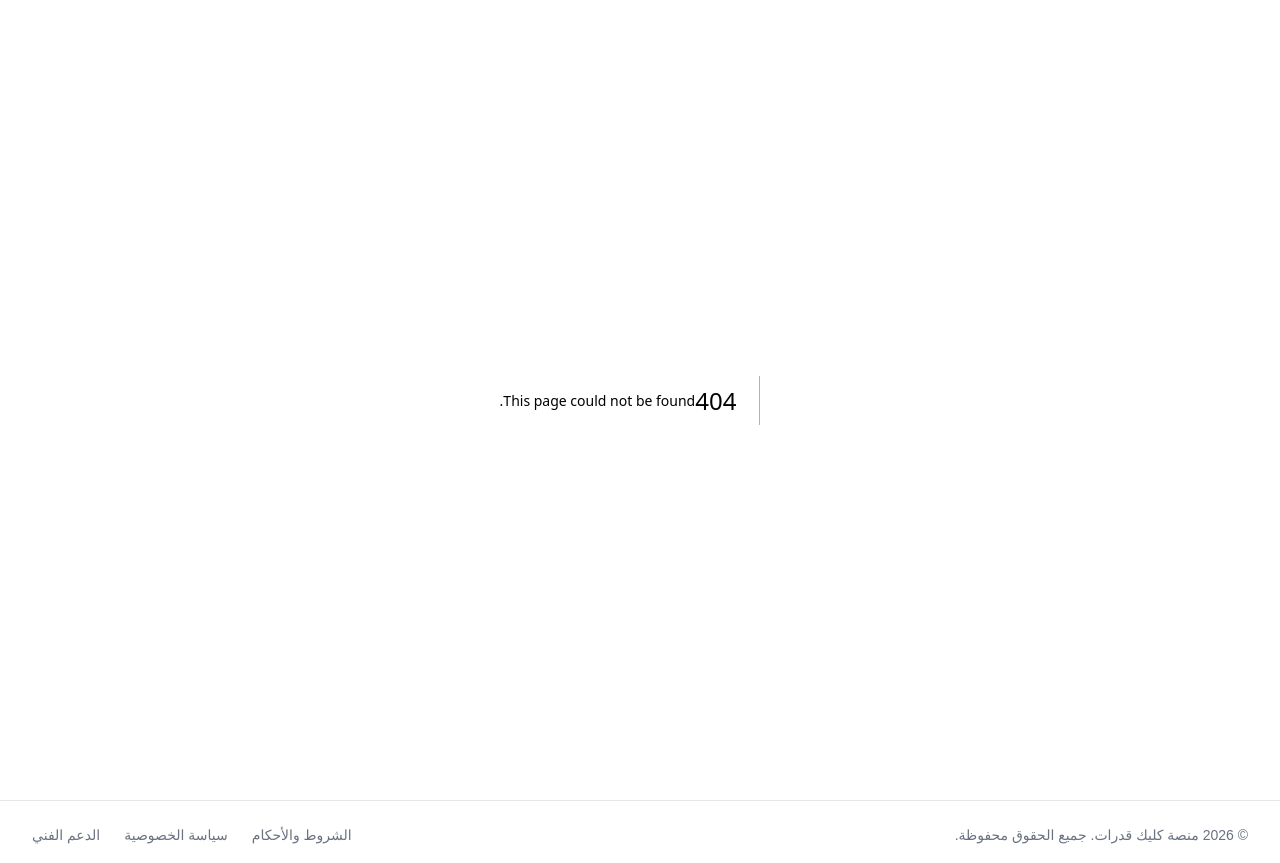
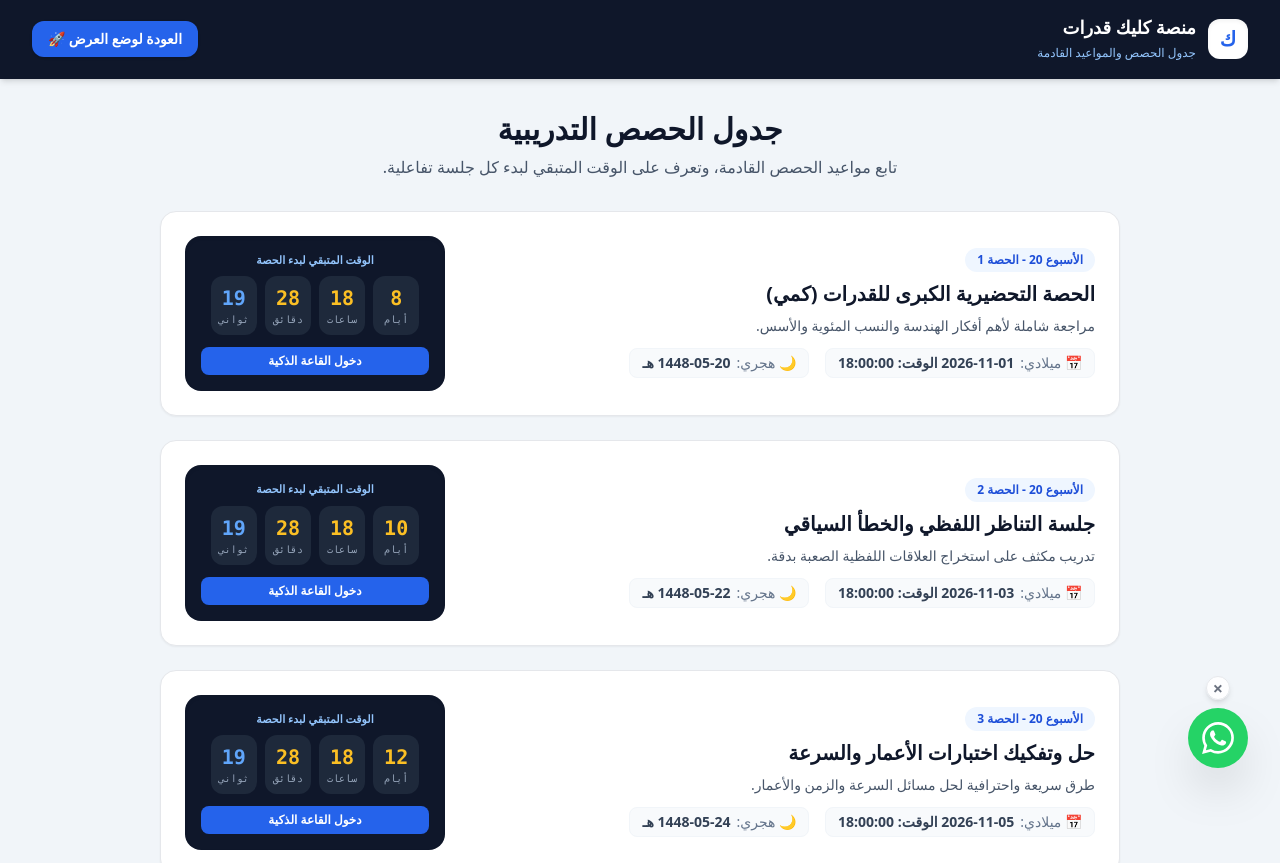
Before and after one commit to engaziasa-lang/engazia-app, a Next.js app: page /qudurat/schedule in a window 1280 px wide. Before the commit this address had no page. Shown: the top 863 px of the page. Built offline with nearby package versions, Linux system fonts and the light colour scheme.

Commit message:
Create page.tsx

```diff
--- /dev/null
+++ b/app/qudurat/schedule/page.tsx
@@ -0,0 +1,191 @@
+'use client';
+
+import React, { useState, useEffect } from 'react';
+
+// نموذج بيانات الحصص (يمكنك ربطها لاحقاً بملف JSON أو قاعدة بيانات)
+interface ClassItem {
+  id: string;
+  title: string;
+  week: number;
+  session: number;
+  gregorianDate: string; // مثال: "2026-11-01T16:00:00"
+  hijriDate: string;     // مثال: "1448-05-20 هـ"
+  description: string;
+}
+
+const upcomingClasses: ClassItem[] = [
+  {
+    id: '1',
+    title: 'الحصة التحضيرية الكبرى للقدرات (كمي)',
+    week: 20,
+    session: 1,
+    gregorianDate: '2026-11-01T18:00:00',
+    hijriDate: '1448-05-20 هـ',
+    description: 'مراجعة شاملة لأهم أفكار الهندسة والنسب المئوية والأسس.'
+  },
+  {
+    id: '2',
+    title: 'جلسة التناظر اللفظي والخطأ السياقي',
+    week: 20,
+    session: 2,
+    gregorianDate: '2026-11-03T18:00:00',
+    hijriDate: '1448-05-22 هـ',
+    description: 'تدريب مكثف على استخراج العلاقات اللفظية الصعبة بدقة.'
+  },
+  {
+    id: '3',
+    title: 'حل وتفكيك اختبارات الأعمار والسرعة',
+    week: 20,
+    session: 3,
+    gregorianDate: '2026-11-05T18:00:00',
+    hijriDate: '1448-05-24 هـ',
+    description: 'طرق سريعة واحترافية لحل مسائل السرعة والزمن والأعمار.'
+  }
+];
+
+export default function SchedulePage() {
+  const [timeLefts, setTimeLefts] = useState<Record<string, { days: number; hours: number; minutes: number; seconds: number; isExpired: boolean }>>({});
+
+  // حساب العد التنازلي لكل حصة بشكل دقيق ومستمر
+  useEffect(() => {
+    const updateTimers = () => {
+      const newTimeLefts: Record<string, any> = {};
+
+      upcomingClasses.forEach((cls) => {
+        const targetTime = new Date(cls.gregorianDate).getTime();
+        const now = new Date().getTime();
+        const difference = targetTime - now;
+
+        if (difference > 0) {
+          const days = Math.floor(difference / (1000 * 60 * 60 * 24));
+          const hours = Math.floor((difference % (1000 * 60 * 60 * 24)) / (1000 * 60 * 60));
+          const minutes = Math.floor((difference % (1000 * 60 * 60)) / (1000 * 60));
+          const seconds = Math.floor((difference % (1000 * 60)) / 1000);
+
+          newTimeLefts[cls.id] = { days, hours, minutes, seconds, isExpired: false };
+        } else {
+          newTimeLefts[cls.id] = { days: 0, hours: 0, minutes: 0, seconds: 0, isExpired: true };
+        }
+      });
+
+      setTimeLefts(newTimeLefts);
+    };
+
+    updateTimers();
+    const interval = setInterval(updateTimers, 1000);
+    return () => clearInterval(interval);
+  }, []);
+
+  return (
+    <div className="min-h-screen bg-slate-100 flex flex-col font-sans" dir="rtl">
+
+      {/* الشريط العلوي */}
+      <header className="bg-slate-900 text-white px-4 md:px-8 py-4 flex justify-between items-center shadow-md">
+        <div className="flex items-center gap-3">
+          <div className="w-10 h-10 rounded-xl overflow-hidden shadow-inner bg-white flex items-center justify-center">
+            <span className="text-blue-600 font-extrabold text-xl">ك</span>
+          </div>
+          <div>
+            <h1 className="font-bold text-lg leading-tight">منصة كليك قدرات</h1>
+            <span className="text-blue-300 text-xs">جدول الحصص والمواعيد القادمة</span>
+          </div>
+        </div>
+        <a
+          href="/qudurat/presenter"
+          className="bg-blue-600 hover:bg-blue-700 text-white font-bold px-4 py-2 rounded-xl text-sm transition shadow"
+        >
+          العودة لوضع العرض 🚀
+        </a>
+      </header>
+
+      {/* محتوى الجدول */}
+      <main className="flex-grow max-w-5xl w-full mx-auto p-4 md:p-8 space-y-6">
+
+        <div className="text-center space-y-2 mb-8">
+          <h2 className="text-2xl md:text-3xl font-black text-slate-900">جدول الحصص التدريبية</h2>
+          <p className="text-slate-600 text-sm md:text-base">تابع مواعيد الحصص القادمة، وتعرف على الوقت المتبقي لبدء كل جلسة تفاعلية.</p>
+        </div>
+
+        <div className="grid grid-cols-1 gap-6">
+          {upcomingClasses.map((cls) => {
+            const time = timeLefts[cls.id] || { days: 0, hours: 0, minutes: 0, seconds: 0, isExpired: false };
+
+            return (
+              <div
+                key={cls.id}
+                className="bg-white rounded-2xl shadow-sm border border-gray-200 p-5 md:p-6 flex flex-col md:flex-row justify-between items-start md:items-center gap-6 transition hover:shadow-md"
+              >
+                {/* تفاصيل الحصة */}
+                <div className="space-y-2 flex-grow">
+                  <div className="flex items-center gap-2">
+                    <span className="bg-blue-50 text-blue-700 text-xs font-bold px-3 py-1 rounded-full">
+                      الأسبوع {cls.week} - الحصة {cls.session}
+                    </span>
+                    {time.isExpired && (
+                      <span className="bg-red-50 text-red-600 text-xs font-bold px-3 py-1 rounded-full animate-pulse">
+                        بدأت الحصة / منتهية
+                      </span>
+                    )}
+                  </div>
+
+                  <h3 className="text-lg md:text-xl font-extrabold text-slate-900">{cls.title}</h3>
+                  <p className="text-slate-600 text-sm">{cls.description}</p>
+
+                  {/* التواريخ (ميلادي وهجري) */}
+                  <div className="flex flex-wrap items-center gap-4 text-xs md:text-sm text-slate-500 pt-1">
+                    <div className="flex items-center gap-1.5 bg-slate-50 px-3 py-1 rounded-lg border border-slate-100">
+                      <span>📅 ميلادي:</span>
+                      <span className="font-bold text-slate-700">{cls.gregorianDate.replace('T', ' الوقت: ')}</span>
+                    </div>
+                    <div className="flex items-center gap-1.5 bg-slate-50 px-3 py-1 rounded-lg border border-slate-100">
+                      <span>🌙 هجري:</span>
+                      <span className="font-bold text-slate-700">{cls.hijriDate}</span>
+                    </div>
+                  </div>
+                </div>
+
+                {/* عداد الوقت التنازلي (أيام، ساعات، دقائق، ثواني) */}
+                <div className="w-full md:w-auto bg-slate-900 text-white p-4 rounded-2xl shadow-inner flex flex-col items-center justify-center min-w-[260px]">
+                  <span className="text-[11px] text-blue-300 font-semibold mb-2">الوقت المتبقي لبدء الحصة</span>
+
+                  {time.isExpired ? (
+                    <div className="text-emerald-400 font-bold text-base py-2">تم بدء البث 🟢</div>
+                  ) : (
+                    <div className="grid grid-cols-4 gap-2 text-center font-mono">
+                      <div className="bg-slate-800 p-2 rounded-xl">
+                        <div className="text-lg md:text-xl font-black text-amber-400">{time.days}</div>
+                        <div className="text-[10px] text-slate-400">أيام</div>
+                      </div>
+                      <div className="bg-slate-800 p-2 rounded-xl">
+                        <div className="text-lg md:text-xl font-black text-amber-400">{time.hours}</div>
+                        <div className="text-[10px] text-slate-400">ساعات</div>
+                      </div>
+                      <div className="bg-slate-800 p-2 rounded-xl">
+                        <div className="text-lg md:text-xl font-black text-amber-400">{time.minutes}</div>
+                        <div className="text-[10px] text-slate-400">دقائق</div>
+                      </div>
+                      <div className="bg-slate-800 p-2 rounded-xl">
+                        <div className="text-lg md:text-xl font-black text-blue-400">{time.seconds}</div>
+                        <div className="text-[10px] text-slate-400">ثواني</div>
+                      </div>
+                    </div>
+                  )}
+
+                  <a
+                    href="/qudurat/presenter"
+                    className="mt-3 w-full text-center bg-blue-600 hover:bg-blue-700 text-white font-bold py-1.5 rounded-lg text-xs transition"
+                  >
+                    دخول القاعة الذكية
+                  </a>
+                </div>
+
+              </div>
+            );
+          })}
+        </div>
+
+      </main>
+
+    </div>
+  );
+}
```
